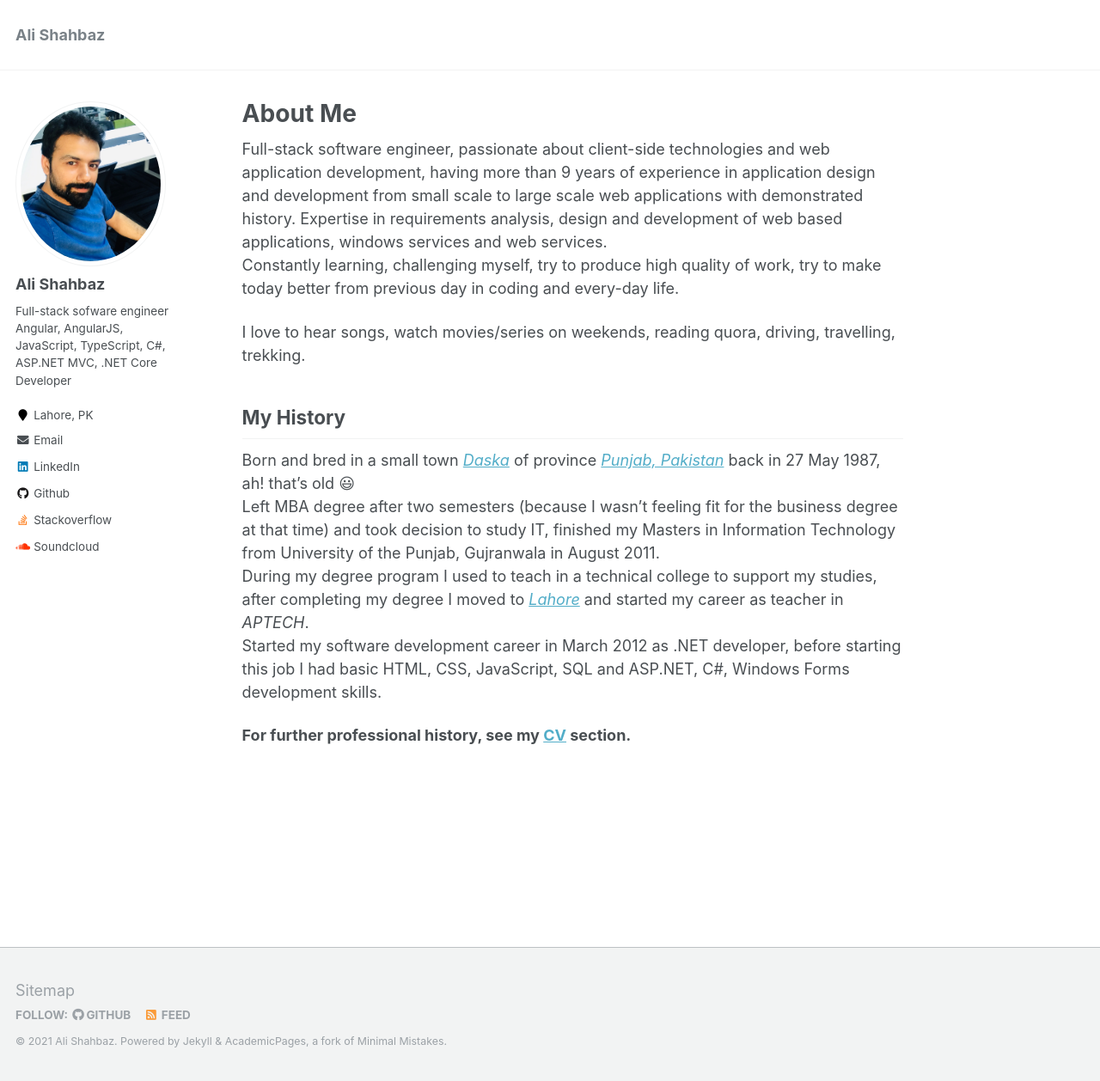
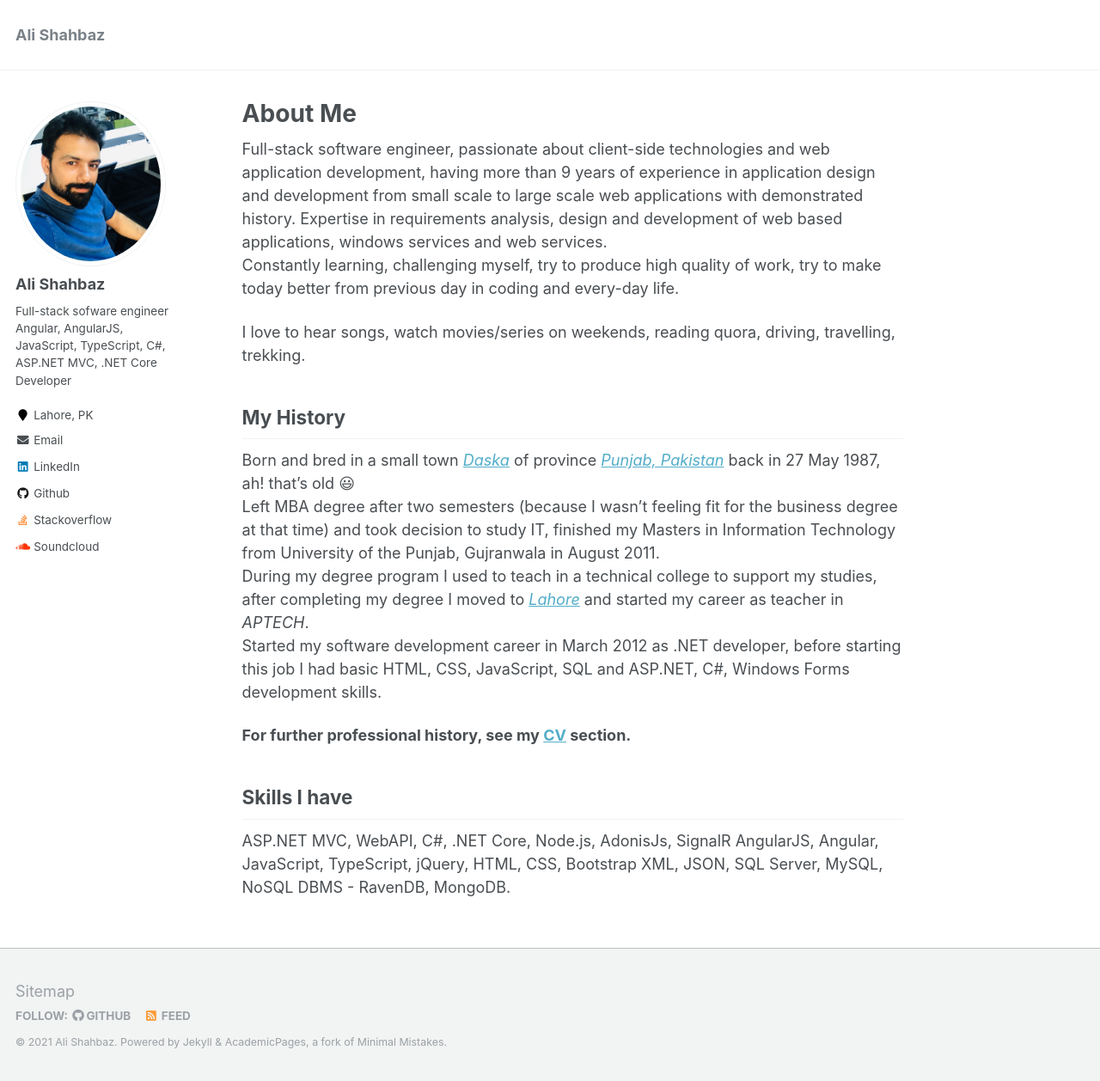
Before and after one commit to ali-shahbaz/ali-shahbaz.github.io, a Jekyll site: the page built from _pages/about.md, in a window 1280 px wide and 1258 px high. Shown: the whole window at 86% size. Built offline with Jekyll 4.4.1, drawn with Linux system fonts in a browser that asks for light colours.

Commit message:
Update about.md

```diff
--- a/_pages/about.md
+++ b/_pages/about.md
@@ -21,3 +21,9 @@ During my degree program I used to teach in a technical college to support my st
 Started my software development career in March 2012 as .NET developer, before starting this job I had basic HTML, CSS, JavaScript, SQL and ASP.NET, C#, Windows Forms development skills.
 
 **For further professional history, see my [CV](/cv/) section.**
+
+Skills I have
+---
+ASP.NET MVC, WebAPI, C#, .NET Core, Node.js, AdonisJs, SignalR
+AngularJS, Angular, JavaScript, TypeScript, jQuery, HTML, CSS, Bootstrap
+XML, JSON, SQL Server, MySQL, NoSQL DBMS - RavenDB, MongoDB.
```
